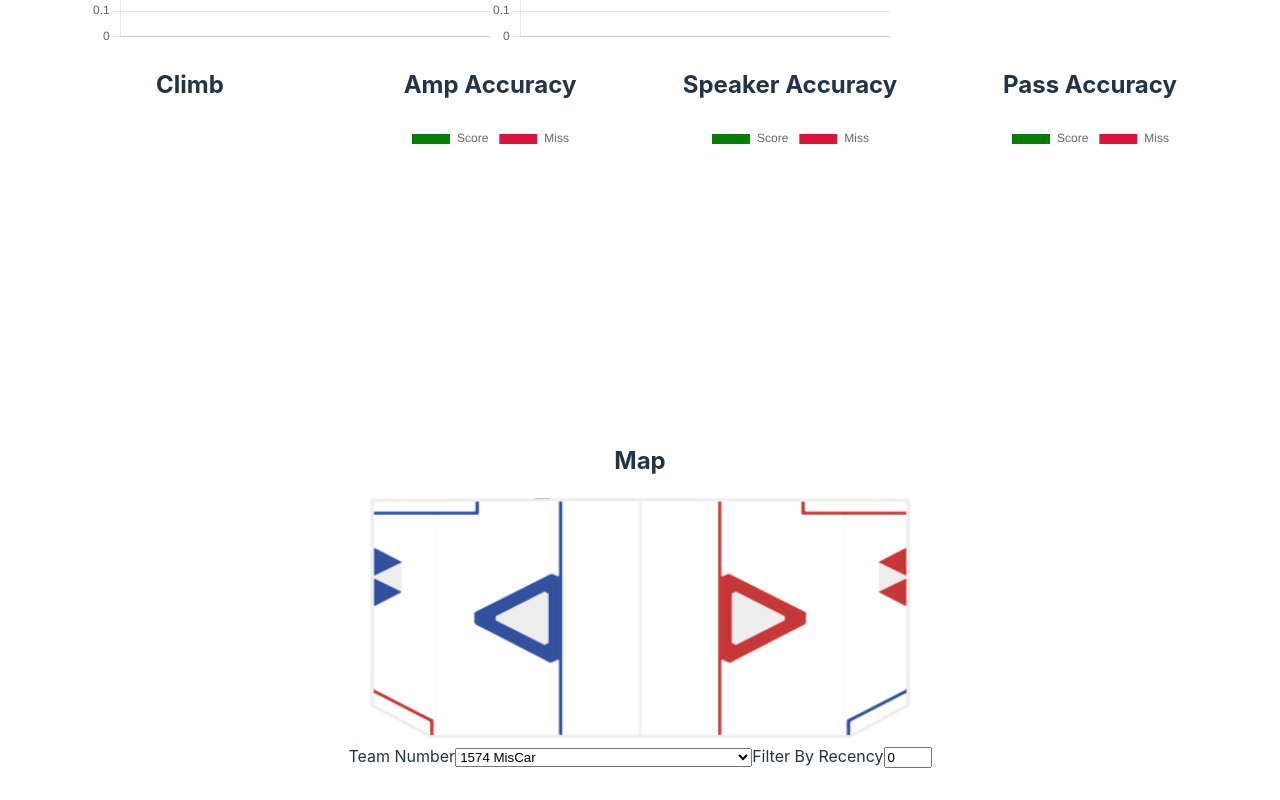
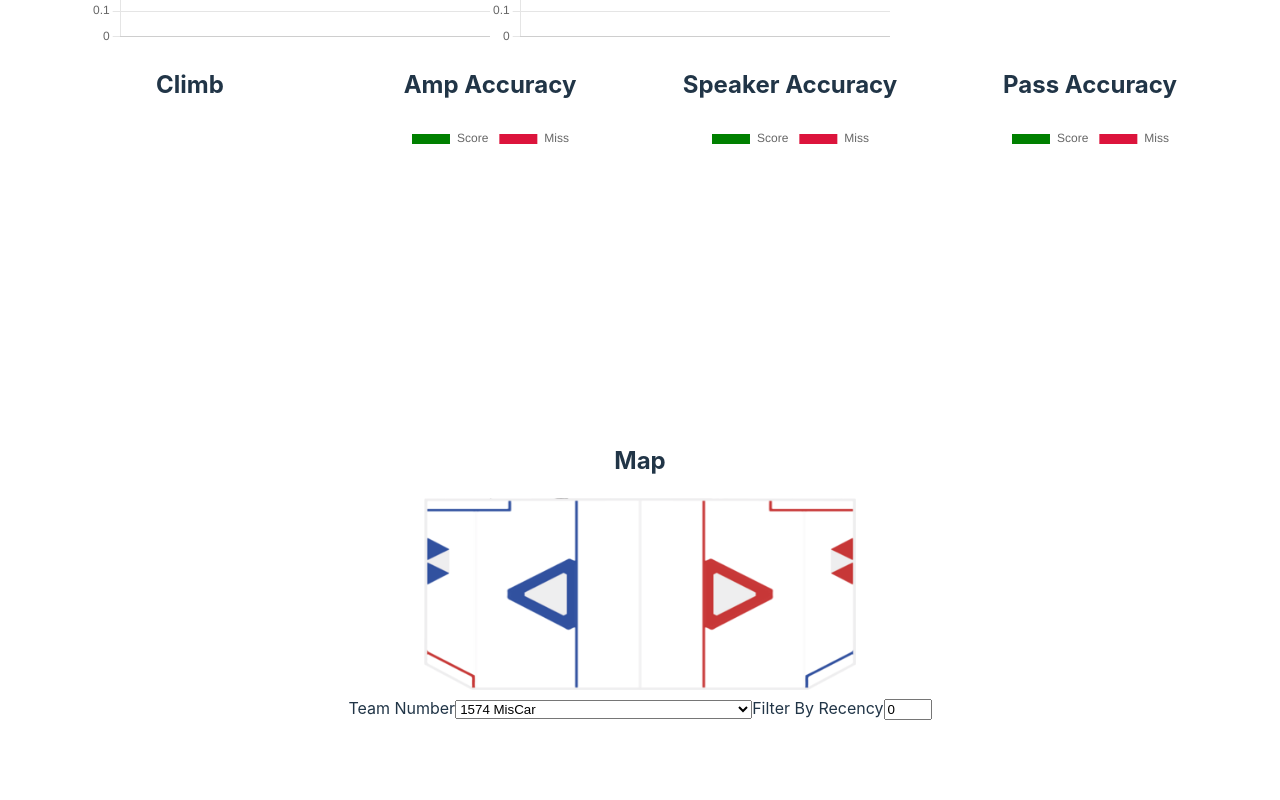
Before and after one commit to GreenBlitz/Scouting2024, a React (Vite) app in the folder application/: page / in a window 1280 px wide. Shown: the part 361-1161 px from the top of the page. After the commit the page ends 1113 px from the top, so only its background shows below. Built offline with nearby package versions, Linux system fonts and the light colour scheme.

Commit message:
Yoni - better game

```diff
--- a/application/src/strategy/TeamTab.tsx
+++ b/application/src/strategy/TeamTab.tsx
@@ -131,8 +131,8 @@ const TeamTab: React.FC<TeamTabProps> = () => {
       <div className="section">
         <h2>Map</h2>
         <MapChart
-          width={540}
-          height={240}
+          width={540 * 0.8}
+          height={240 * 0.8}
           imagePath={"./src/assets/Crescendo Map.png"}
           dataPoints={getAllPoints(recentMatches)}
         />
```
